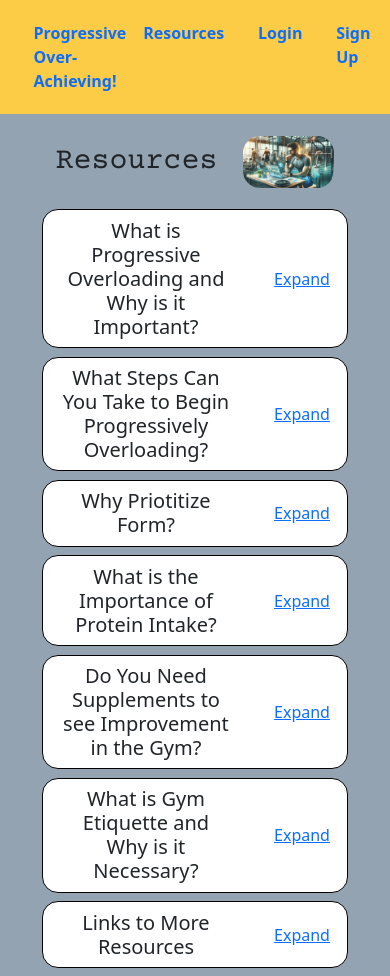
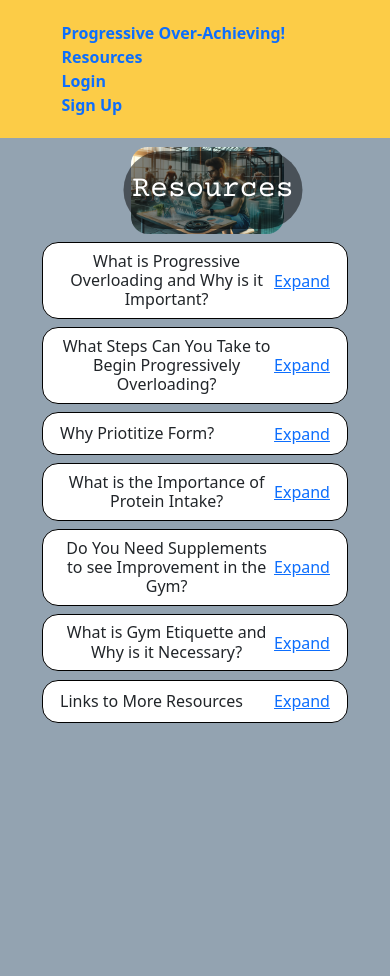
Before and after one commit to CarterN2000/Project-4, a Django app: template main_app/templates/about.html in a window 390 px wide. After the commit the page ends 723 px from the top, so only its background shows below. Run offline with Django 3.2, Linux system fonts and the light colour scheme; the template is opened without the code that fills it, so the values that code supplies are empty; some libraries are stand-ins or nearby versions.

Commit message:
Mobile Device Styling

```diff
--- a/main_app/static/css/style.css
+++ b/main_app/static/css/style.css
@@ -41,9 +41,9 @@
 }
 
 .main-nav-container {
-    background-color:#FCCC47;
+    background-color: #FCCC47;
     padding: .5vh 0vh;
-    margin-bottom: 1vh ;
+    margin-bottom: 1vh;
 }
 
 .main-nav {
@@ -55,7 +55,7 @@
 }
 
 .navbar-item {
-    margin: 0vh 2vh;
+    margin: 0vh 1.5vh;
     font-weight: 800;
 }
 
@@ -67,7 +67,7 @@
     margin-right: auto;
 }
 
-.exercise-form > .add-exercise{
+.exercise-form>.add-exercise {
     align-content: center;
 }
 
@@ -85,6 +85,7 @@
 .update-workout {
     display: flex;
     justify-content: center;
+    margin-bottom: 3vh;
 }
 
 .update-button {
@@ -134,7 +135,7 @@
     background-color: white;
     border-radius: 1rem;
     padding: 1vh 2vh;
-    width: fit-content;
+    width: 100%;
 }
 
 .dropdown-row {
@@ -144,8 +145,12 @@
     text-align: center;
 }
 
+.expand-button {
+    margin-left: auto;
+}
+
 .resource-text {
-    margin: 0vh 5vh 0vh 0vh;
+    margin: 0vh .1vh 0vh 0vh;
 }
 
 #milestone-div {
@@ -155,7 +160,22 @@
     justify-content: center;
 }
 
+.text-overlay {
+    background-color: rgba(0, 0, 0, 0.5);
+    padding: 2vh;
+    color: white;
+    text-align: center;
+    border-radius: 3rem;
+    position: absolute;
+    top: 50%;
+    left: 50%;
+    transform: translate(-50%, -50%);
+}
+
 .home-page {
+    height: auto;
+    width: 100%;
+    position: relative;
     border-radius: 2vh;
 }
 
@@ -163,23 +183,61 @@
     width: 100%;
     height: auto;
     border-radius: 2vh;
+    display: block;
+}
+
+.resource-text-overlay {
+    background-color: rgba(0, 0, 0, 0.5);
+    padding: 1vh;
+    color: white;
+    text-align: center;
+    align-self: center;
+    border-radius: 3rem;
+    position: absolute;
+    top: 50%;
+    left: 50%;
+    transform: translate(-40%, -50%);
 }
 
 .resource-image {
-    width: 30%;
+    width: 50%;
     height: auto;
     border-radius: 2vh;
     margin-left: 3vh;
 }
 
 .resource-image-container {
+    height: auto;
+    width: 100%;
+    position: relative;
+    border-radius: 2vh;
     display: flex;
     justify-content: center;
+    flex-direction: column;
     align-items: center;
-    margin: 2vh 0vh;
 }
 
+@media (max-width: 768px) {
 
+    .main-nav {
+        display: flex;
+        flex-direction: column;
+        justify-content: center;
+    }
+
+    .resource-text {
+        font-size: medium;
+    }
+
+    .milestone-div {
+        display: flex;
+        justify-content: flex-start;
+    }
+
+    #searchbar-width {
+       width: 30vh;
+    }
+}
 
 
 
@@ -243,7 +301,8 @@
     opacity: 1;
 }
 
-  .milestone-searchbar:disabled, .form-control[readonly] {
+.milestone-searchbar:disabled,
+.form-control[readonly] {
     background-color: #e9ecef;
     opacity: 1;
 }
--- a/main_app/templates/about.html
+++ b/main_app/templates/about.html
@@ -2,7 +2,7 @@
 {% block content %}
 
 <div class="resource-image-container">
-    <h1 class="styled-word-2">Resources</h1>
+    <div class="resource-text-overlay"><h1 class="styled-word-2">Resources</h1></div>
     <img class="resource-image" src="../static/css/GymResearcher.png" alt="Gym Researcher Image">
 </div>
 
@@ -10,9 +10,10 @@
     <div class="dropdown-container">
         <div class="dropdown-row">
             <h5 class="resource-text">What is Progressive Overloading and Why is it Important?</h5>
-            <a data-bs-toggle="collapse" href="#multiCollapseExample1" role="button" aria-expanded="false" aria-controls="multiCollapseExample1">Expand</a>
+            <a data-bs-toggle="collapse" class="expand-button" href="#multiCollapseExample1" role="button" aria-expanded="false" aria-controls="multiCollapseExample1">Expand</a>
         </div>
         <div class="collapse multi-collapse" id="multiCollapseExample1">
+            <hr>
             <p>Progressive overloading is a fundamental principle in strength training and muscle building. At its core, it means gradually increasing the demands placed on your muscles over time. The idea is simple: to get stronger and build more muscle, you need to consistently challenge your body with heavier weights, more repetitions, or more challenging exercises. Muscles adapt to stress. When you lift weights or engage in resistance training, your muscles experience stress, leading to tiny tears in the muscle fibers. As your body repairs these tears, your muscles grow stronger and larger to better handle future demands. To keep this growth going, you need to continually increase the stress on your muscles, hence the importance of progressive overloading.</p>
         </div>
     </div>
@@ -20,9 +21,10 @@
     <div class="dropdown-container">
         <div class="dropdown-row">
             <h5 class="resource-text">What Steps Can You Take to Begin Progressively Overloading?</h5>
-            <a data-bs-toggle="collapse" href="#multiCollapseExample2" role="button" aria-expanded="false" aria-controls="multiCollapseExample2">Expand</a>
+            <a data-bs-toggle="collapse" class="expand-button" href="#multiCollapseExample2" role="button" aria-expanded="false" aria-controls="multiCollapseExample2">Expand</a>
         </div>
         <div class="collapse multi-collapse" id="multiCollapseExample2">
+            <hr>
             <p>INCREASE WEIGHT: One of the most straightforward ways to implement progressive overloading is by gradually increasing the amount of weight you lift. As you get stronger, adding more weight to your exercises helps challenge your muscles further. Start with a weight that you can lift comfortably for a specific number of repetitions, and over time, increase the weight incrementally.</p>
             <p>ADD REPETITIONS: Another method is to add repetitions to your sets. If you're performing a particular exercise for 8 reps, aim to increase it to 10, 12, or more as you progress. This extra volume places greater stress on your muscles. Once you can achieve over 12 reps comfortably, increase weight and continue the cycle.</p>
             <p>ADJUST SETS: Manipulating the number of sets can also contribute to progressive overloading. If you're currently doing 3 sets of an exercise, consider increasing it to 4 or 5 sets. This increases the overall workload on your muscles.</p>
@@ -34,45 +36,50 @@
     <div class="dropdown-container">
         <div class="dropdown-row">
             <h5 class="resource-text">Why Priotitize Form?</h5>
-            <a data-bs-toggle="collapse" href="#multiCollapseExample3" role="button" aria-expanded="false" aria-controls="multiCollapseExample3">Expand</a>
+            <a data-bs-toggle="collapse" class="expand-button" href="#multiCollapseExample3" role="button" aria-expanded="false" aria-controls="multiCollapseExample3">Expand</a>
         </div>
         <div class="collapse multi-collapse" id="multiCollapseExample3">
+            <hr>
             <p>Proper form is crucial when it comes to weightlifting, especially for beginners. It's like the foundation of a strong building - without it, you risk injury and limit your progress. Using proper form means performing exercises correctly, with the right posture and technique. Not only does this help prevent injuries, but it also ensures you're targeting the right muscles and getting the most out of your workout. Think of it as the key to unlocking the full benefits of weightlifting, like building muscle, increasing strength, and boosting your overall fitness. So, always remember to prioritize form, even if it means lifting lighter weights. It's a smart way to achieve your fitness goals safely and effectively.</p>
         </div>
     </div>
     <div class="dropdown-container">
         <div class="dropdown-row">
             <h5 class="resource-text">What is the Importance of Protein Intake?</h5>
-            <a data-bs-toggle="collapse" href="#multiCollapseExample4" role="button" aria-expanded="false" aria-controls="multiCollapseExample4">Expand</a>
+            <a data-bs-toggle="collapse" class="expand-button" href="#multiCollapseExample4" role="button" aria-expanded="false" aria-controls="multiCollapseExample4">Expand</a>
         </div>
         <div class="collapse multi-collapse" id="multiCollapseExample4">
+            <hr>
             <p>Protein intake is super important, especially when you're just starting at the gym. Think of protein as the building blocks for your muscles. When you work out, you're actually breaking down muscle fibers, and protein helps repair and grow them back stronger. It's like giving your muscles the materials they need to rebuild and become more toned and defined. Protein also keeps you feeling full and satisfied, which can help with weight management. So, whether you're lifting weights or doing cardio, make sure to include enough protein in your diet. You can find it in foods like lean meats, fish, eggs, dairy, and plant-based sources like beans and tofu. It's like fuel for your body's transformation - don't skip it!</p>
         </div>
     </div>
     <div class="dropdown-container">
         <div class="dropdown-row">
             <h5 class="resource-text">Do You Need Supplements to see Improvement in the Gym?</h5>
-            <a data-bs-toggle="collapse" href="#multiCollapseExample5" role="button" aria-expanded="false" aria-controls="multiCollapseExample5">Expand</a>
+            <a data-bs-toggle="collapse" class="expand-button" href="#multiCollapseExample5" role="button" aria-expanded="false" aria-controls="multiCollapseExample5">Expand</a>
         </div>
         <div class="collapse multi-collapse" id="multiCollapseExample5">
+            <hr>
             <p>You don't need a stack of supplements to see improvements in the gym; in fact, most of your essential nutrients should come from a balanced diet. While protein powder can be a convenient way to meet your protein needs, it's often not necessary either, especially if you're already getting enough protein from whole foods. Instead of relying on a bunch of supplements, focus on eating a variety of nutrient-rich foods like lean meats, poultry, fish, fruits, vegetables, whole grains, and dairy products. These foods provide a wide range of vitamins, minerals, and other nutrients that support overall health and fitness. Staying hydrated and getting enough sleep are also vital for progress in the gym. Supplements should only be considered when there's a specific deficiency in your diet, and it's always a good idea to consult with a healthcare professional or a registered dietitian before adding any supplements to your routine. Remember, a well-rounded diet and consistency in your workouts are the keys to real and sustainable improvements in the gym.</p>
         </div>
     </div>
     <div class="dropdown-container">
         <div class="dropdown-row">
             <h5 class="resource-text">What is Gym Etiquette and Why is it Necessary?</h5>
-            <a data-bs-toggle="collapse" href="#multiCollapseExample6" role="button" aria-expanded="false" aria-controls="multiCollapseExample6">Expand</a>
+            <a data-bs-toggle="collapse" class="expand-button" href="#multiCollapseExample6" role="button" aria-expanded="false" aria-controls="multiCollapseExample6">Expand</a>
         </div>
         <div class="collapse multi-collapse" id="multiCollapseExample6">
+            <hr>
             <p>Gym etiquette refers to the unwritten rules and guidelines that promote a respectful and harmonious environment in a fitness facility. It's crucial because it ensures that everyone can enjoy their workout experience while feeling comfortable and safe. Proper gym etiquette includes practices like wiping down equipment after use, re-racking weights, respecting personal space, and refraining from loud or disruptive behavior. It's important because it helps maintain cleanliness, prevents accidents, and fosters a positive atmosphere where people of all fitness levels can focus on their goals without distractions or discomfort. Ultimately, good gym etiquette reflects consideration and respect for fellow gym-goers, creating a welcoming and motivating environment for everyone.</p>
         </div>
     </div>
     <div class="dropdown-container">
         <div class="dropdown-row">
             <h5 class="resource-text">Links to More Resources</h5>
-            <a data-bs-toggle="collapse" href="#multiCollapseExample7" role="button" aria-expanded="false" aria-controls="multiCollapseExample7">Expand</a>
+            <a data-bs-toggle="collapse" class="expand-button" href="#multiCollapseExample7" role="button" aria-expanded="false" aria-controls="multiCollapseExample7">Expand</a>
         </div>
         <div class="collapse multi-collapse" id="multiCollapseExample7">
+            <hr>
             <a href="https://www.bodybuilding.com/">BodyBuilding.com</a>
             <p>This website offers a vast library of workout routines, exercise tutorials, nutrition guides, and articles on various fitness topics.</p>
             <a href="https://www.acefitness.org/">ACE Fitness</a>
--- a/main_app/templates/home.html
+++ b/main_app/templates/home.html
@@ -3,8 +3,7 @@
 <div class="home-page">
     <img class="home-page-image" src="../static/css/GymTracker.png" alt="Gym Image">
     <div class="text-overlay">
-        <h1 class="styled-word">Welcome to Progressive Overachieving</h1>
-        <h4 >Start tracking your gym goals today!</h4>
+        <h1 class="styled-word">Progressive Overachieving</h1>
     </div>
 </div>
 
--- a/main_app/templates/workouts/detail.html
+++ b/main_app/templates/workouts/detail.html
@@ -52,7 +52,7 @@
 </table>
 <div id="milestone-div">
     <form action="{% url 'find_exercise_max' workout.id %}" method="GET">
-        <input type="text" name="q" class="milestone-searchbar" placeholder="Search for exercise to find your goals for today!">
+        <input type="text" name="q" class="milestone-searchbar" id="searchbar-width" placeholder="Search for exercise to find your goals for today!">
         <button type="submit" id="milestone-button" class="btn btn-primary">Find Milestones</button>
     </form>
 </div>
```
Lines whose indentation alone changed are shown as unchanged.
